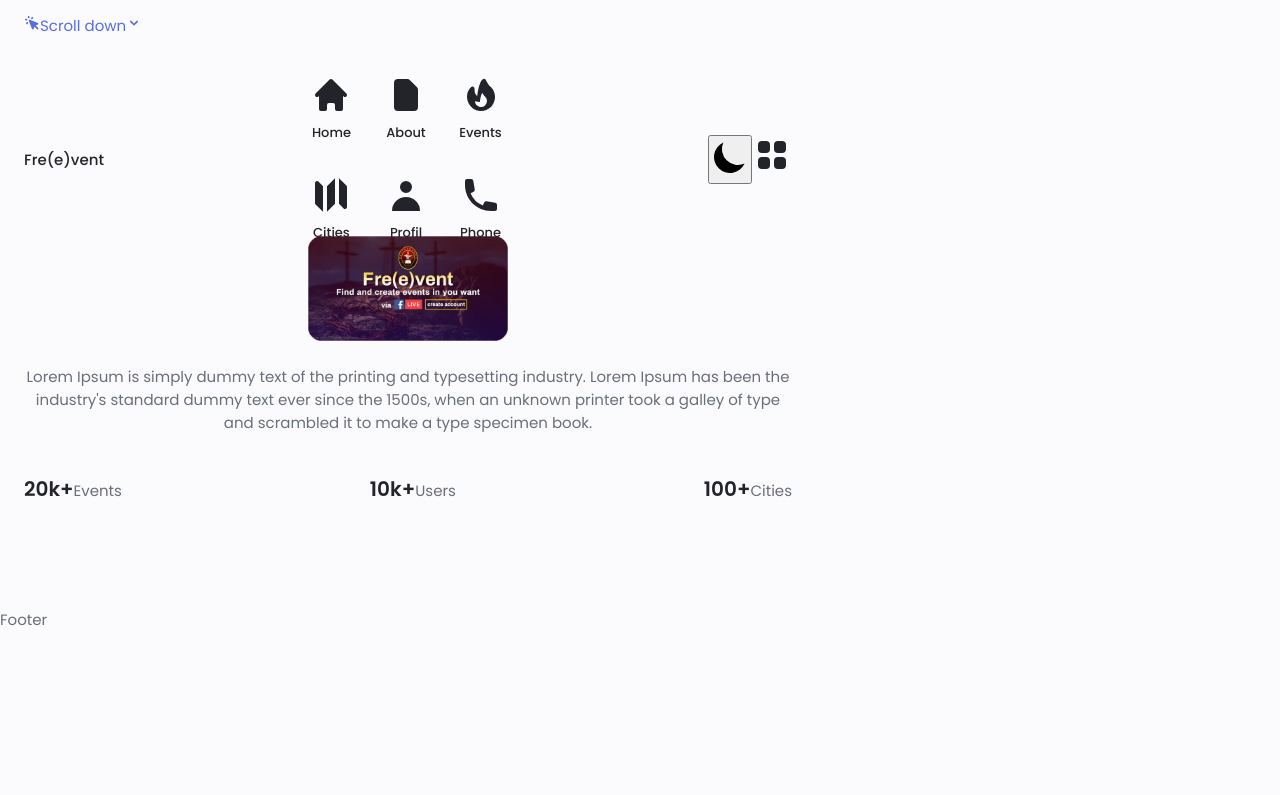
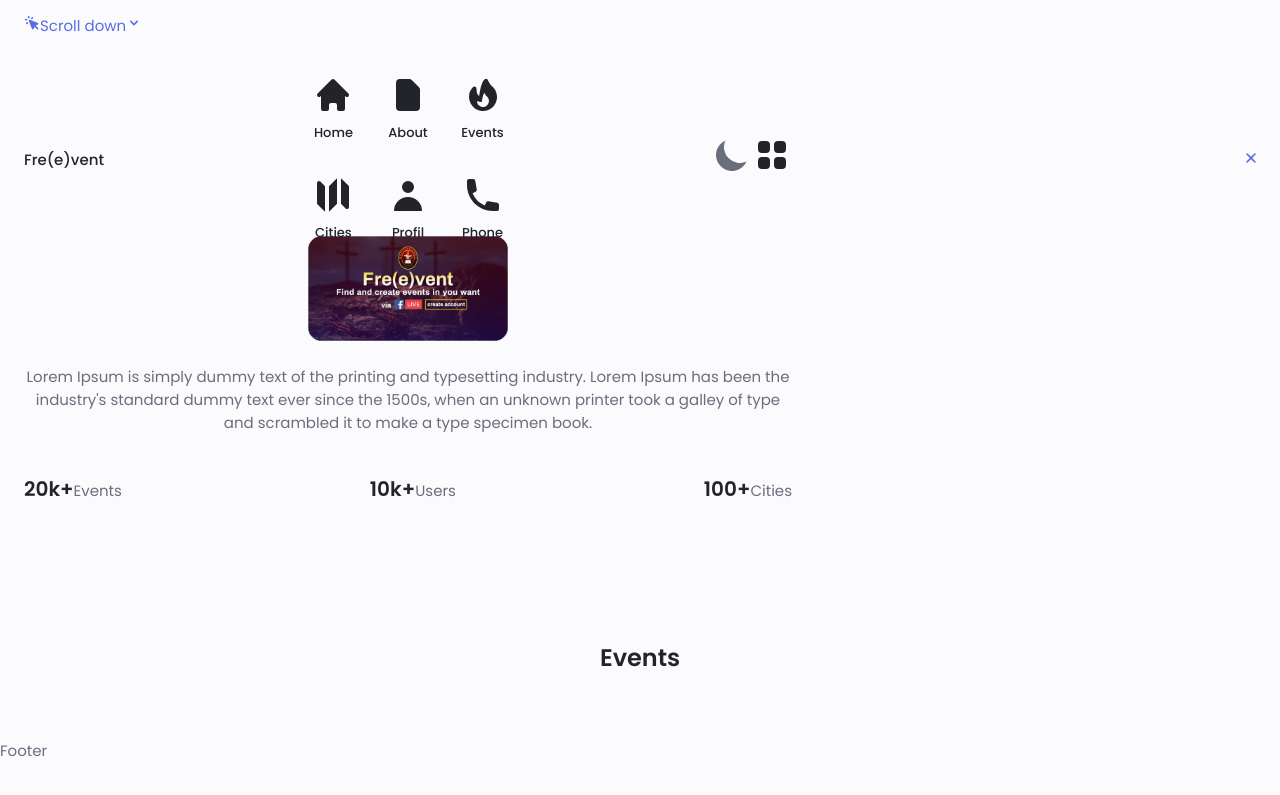
Before and after one commit to Staxar/Freevent, a Next.js app: page / in a window 1280 px wide. Shown: the part 617-1412 px from the top of the page. Before the commit the page ends 1296 px from the top, so only its background shows below. Built offline with nearby package versions, Linux system fonts and the light colour scheme.

Commit message:
Add event section

```diff
--- a/components/Events.jsx
+++ b/components/Events.jsx
@@ -3,10 +3,12 @@ import React from 'react'
 export default function Events() {
 
   return (
-    <section className='events section'>
-        <div className="events container">
+    <section className='events section' id='events'>
+        <h2 className="section__title">Events</h2>
+        <div className="events__container container grid">
 
         </div>
     </section>
+
   )
 }
--- a/components/Icons/Icons.jsx
+++ b/components/Icons/Icons.jsx
@@ -132,3 +132,13 @@ export const ViewGrid = () => (
      <path fill-rule="evenodd" d="M5.293 7.293a1 1 0 011.414 0L10 10.586l3.293-3.293a1 1 0 111.414 1.414l-4 4a1 1 0 01-1.414 0l-4-4a1 1 0 010-1.414z" clip-rule="evenodd"></path>
     </svg>
 );
+export const Close = () => (
+  <svg
+
+    fill="currentColor"
+    height={socialheight}
+    viewBox="0 0 20 20"
+    xmlns="http://www.w3.org/2000/svg">
+   <path fill-rule="evenodd" d="M4.293 4.293a1 1 0 011.414 0L10 8.586l4.293-4.293a1 1 0 111.414 1.414L11.414 10l4.293 4.293a1 1 0 01-1.414 1.414L10 11.414l-4.293 4.293a1 1 0 01-1.414-1.414L8.586 10 4.293 5.707a1 1 0 010-1.414z" clip-rule="evenodd"></path>
+  </svg>
+);
--- a/components/Layout/Header.jsx
+++ b/components/Layout/Header.jsx
@@ -1,21 +1,27 @@
 import React from 'react';
 import { useState, useEffect } from 'react';
-import { ViewGrid, About, Fire, Home, User, Phone, Moon, Map } from '../Icons/Icons';
+import { ViewGrid, About, Fire, Home, User, Phone, Moon, Map, Close } from '../Icons/Icons';
 export default function Header() {
-/*     useEffect(() => {
-        document.body.className = "light";
+    const [active, setActive] = useState(false);
 
-        return () => {
-          document.body.className = "";
-        }
-      }, []); */
 
+
+ function showMenu() {
+      document.getElementById('nav-menu').classList.add(active ? "" : "show-menu");
+      setActive(a => !a);
+    };
+    function closeMenu() {
+      document.getElementById('nav-menu').classList.remove("show-menu");
+      setActive(a => !a);
+    };
 
     const [isOpen, setIsOpen] = useState(false)
     useEffect(() =>{
 
       document.body.classList.toggle('dark-theme', isOpen);
     }, [isOpen])
+
+
   return (
     <section className="header">
       <header className="header" id="header">
@@ -55,12 +61,12 @@ export default function Header() {
                             </a>
                         </li>
                     </ul>
-                    <i className="uil uil-times nav__close" id="nav-close"></i>
+                    <i className="nav__close" id="nav-close" onClick={closeMenu}><Close /></i>
                 </div>
                 <div className="nav__btns">
                     {/* Theme change button */}
-                    <button onClick={()=> setIsOpen(!isOpen)}><i className="nav__icon change-theme" id="theme-button"><Moon /></i></button>
-                    <div className="nav__toggle" id="nav-toggle">
+                    <i className="nav__icon change-theme" id="theme-button" onClick={()=> setIsOpen(!isOpen)}><Moon /></i>
+                    <div className="nav__toggle" onClick={showMenu} id="nav-toggle">
                         <i className="nav__icon"><ViewGrid /></i>
                     </div>
                 </div>
--- a/package.json
+++ b/package.json
@@ -10,7 +10,8 @@
     "react-dom": "^18.0.0",
     "react-scripts": "5.0.0",
     "web-vitals": "^2.1.4",
-    "next": "12.0.7"
+    "next": "12.0.7",
+    "mongodb": "^4.4.1"
   },
   "devDependencies": {
     "eslint": "8.4.1",
--- a/pages/index.js
+++ b/pages/index.js
@@ -1,12 +1,14 @@
 import Layout from "../components/Layout";
 import Home from "../components/Home";
 import About from "../components/About";
+import Events from "../components/Events";
 export default function Base() {
 
     return (
       <Layout>
         <Home />
         <About />
+        <Events />
       </Layout>
     );
   }
--- a/styles/global.scss
+++ b/styles/global.scss
@@ -160,7 +160,7 @@ img {
 
 /* Show menu */
 .show-menu {
-    bottom: 0;
+    bottom: 0 !important;
 }
 
 /* Active link */
```
Also changed, not shown: components/CardEvent.jsx (+9 -0 lines), util/mongodb.js (added, +48 -0 lines), pages/events/index.jsx (added), 1 other file (tests, documents, lock files or other folders).
